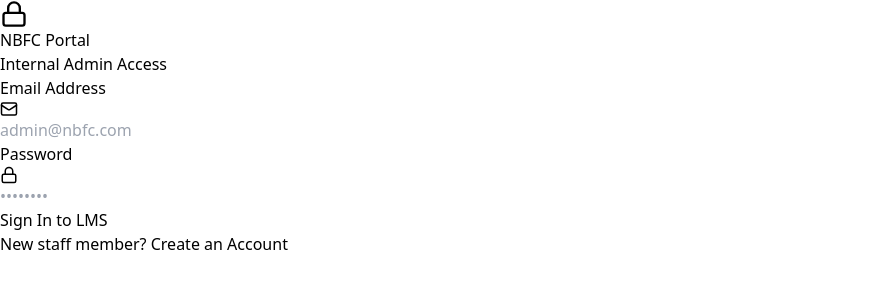
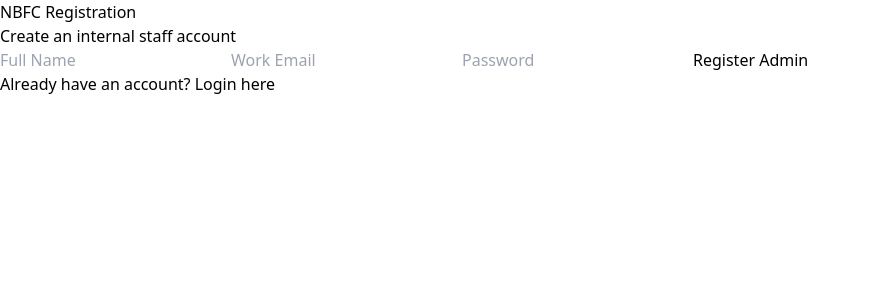
Before and after one commit to Rajs1235/LMS-FRONTEND, a React (Vite) app: page / in a window 1280 px wide. Before the commit this address led to /login. Shown: the top 300 px of the page, without its empty margins (0-870 px from the left). Built offline with nearby package versions, Linux system fonts and the light colour scheme.

Commit message:
Update routing: change default route to Signup and adjust logout navigation

```diff
--- a/src/App.jsx
+++ b/src/App.jsx
@@ -17,7 +17,7 @@ function App() {
       {/* 1. AUTH ROUTES: No Sidebar/Header here */}
       <Route path="/login" element={<Login />} />
       <Route path="/signup" element={<Signup />} />
-
+       <Route path="/" element={<Signup />} />
       {/* 2. PUBLIC FORM: Usually full screen for customers */}
 
 
@@ -30,7 +30,7 @@ function App() {
         }
       >
         {/* All these children will render inside the <Outlet /> of AppLayout */}
-        <Route path="/" element={<Dashboard />} />
+
          <Route path="/apply" element={<CreateApplication />} />
         <Route path="/ongoing" element={<OngoingLoans />} />
         <Route path="/collateral" element={<CollateralManagement />} />
--- a/src/components/Layout/Sidebar.jsx
+++ b/src/components/Layout/Sidebar.jsx
@@ -16,7 +16,7 @@ const Sidebar = ({ isOpen, onClose }) => {
   const handleLogout = () => {
     localStorage.removeItem("adminToken");
     localStorage.removeItem("adminUser");
-    navigate("/login", { replace: true });
+    navigate("/", { replace: true });
   };
 
 
```
Also changed, not shown: 1 other file (tests, documents, lock files or other folders).
